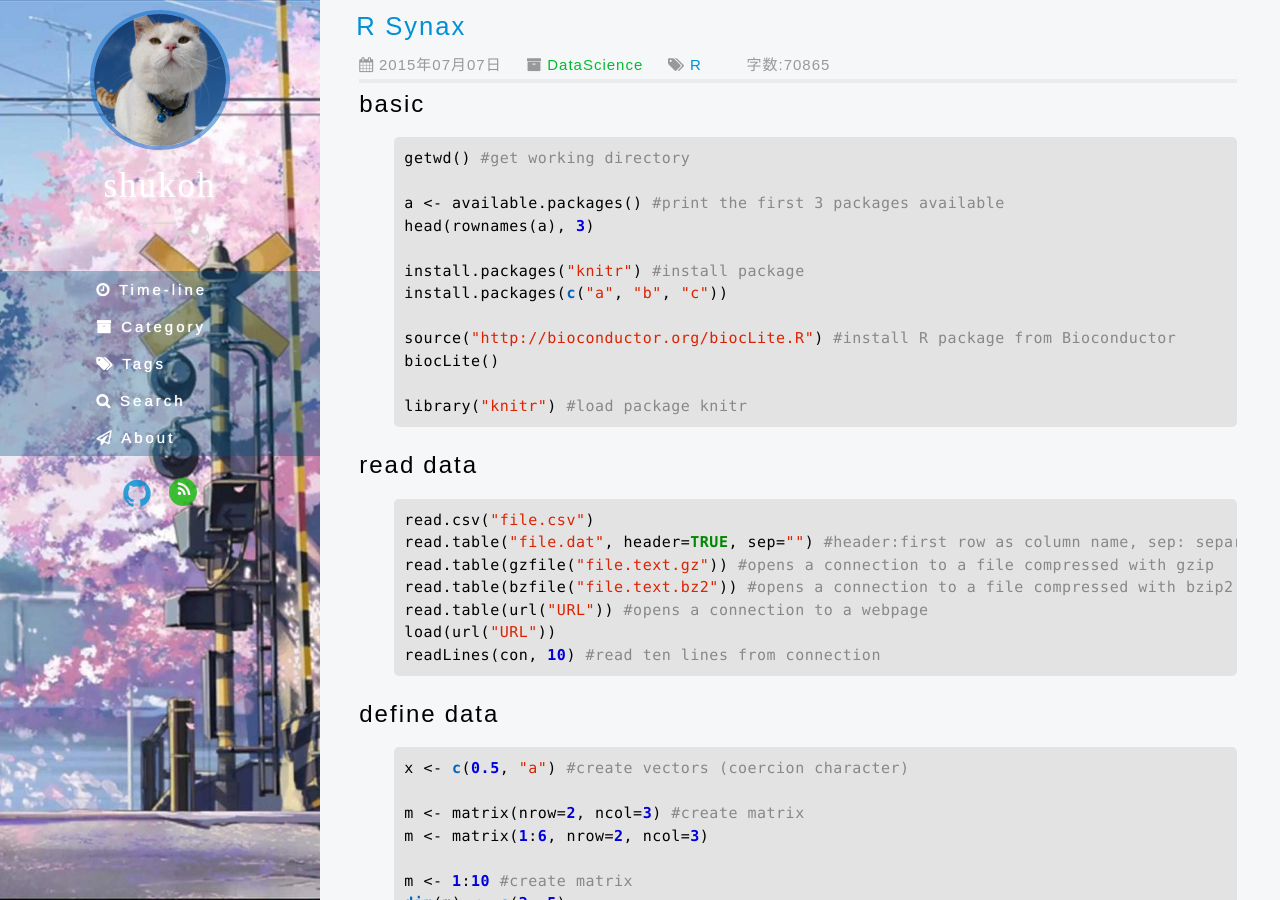
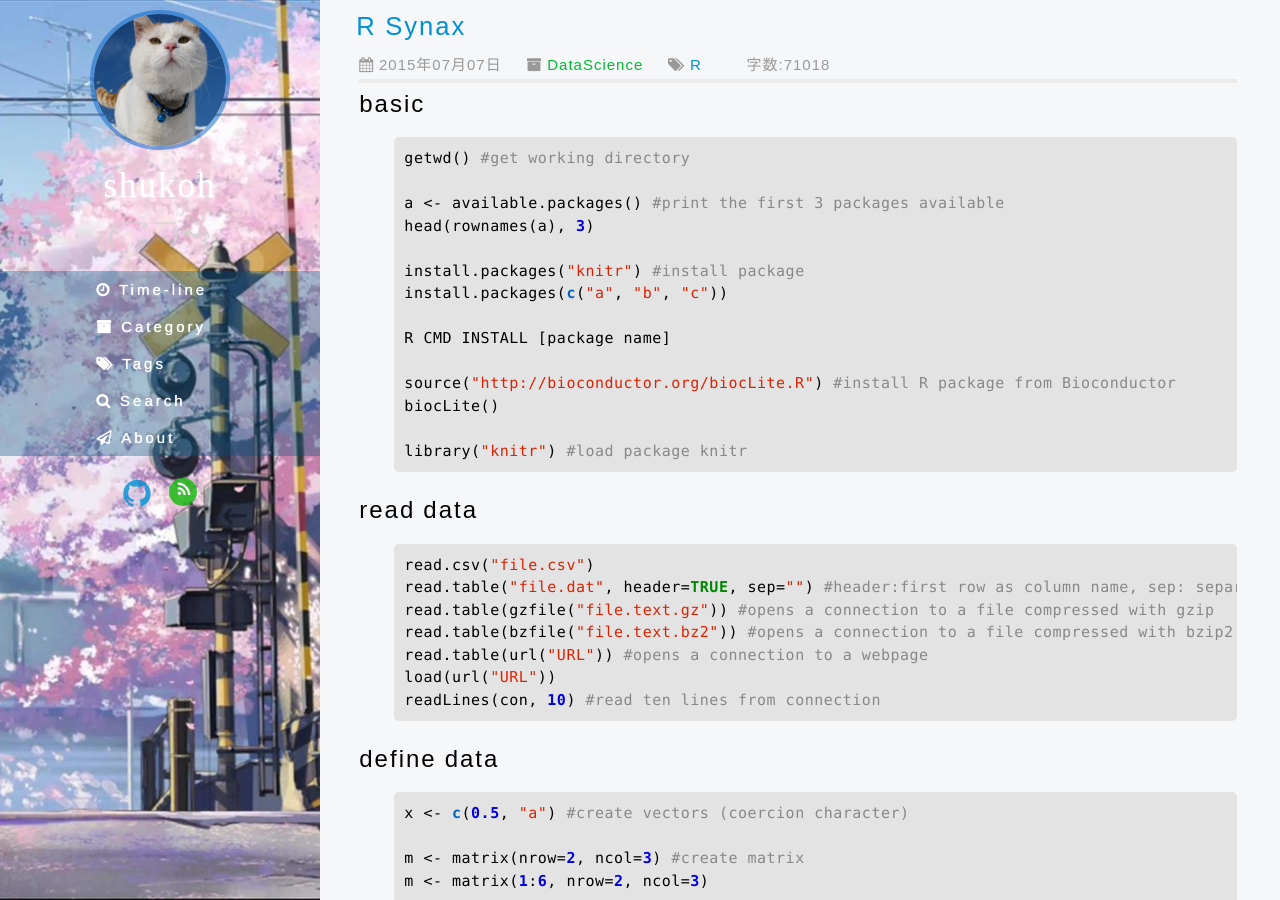
Before and after one commit to shukohChin/shukohChin.github.io, a Jekyll site: the page built from _posts/dataScience/2015-7-7-R.md, in a window 1280 px wide and 900 px high. Built offline with Jekyll 4.4.1, drawn with Linux system fonts in a browser that asks for light colours; nearby versions of some CDN libraries; library files that are not in the unit come from our copies; Markdown is read by kramdown in place of the engine named in the settings; comment, search, counter and statistics services are not loaded.

Commit message:
modify R.md

```diff
--- a/_posts/dataScience/2015-7-7-R.md
+++ b/_posts/dataScience/2015-7-7-R.md
@@ -16,6 +16,8 @@ head(rownames(a), 3)
 
 install.packages("knitr") #install package
 install.packages(c("a", "b", "c"))
+
+R CMD INSTALL [package name]
 
 source("http://bioconductor.org/biocLite.R") #install R package from Bioconductor
 biocLite()
```
